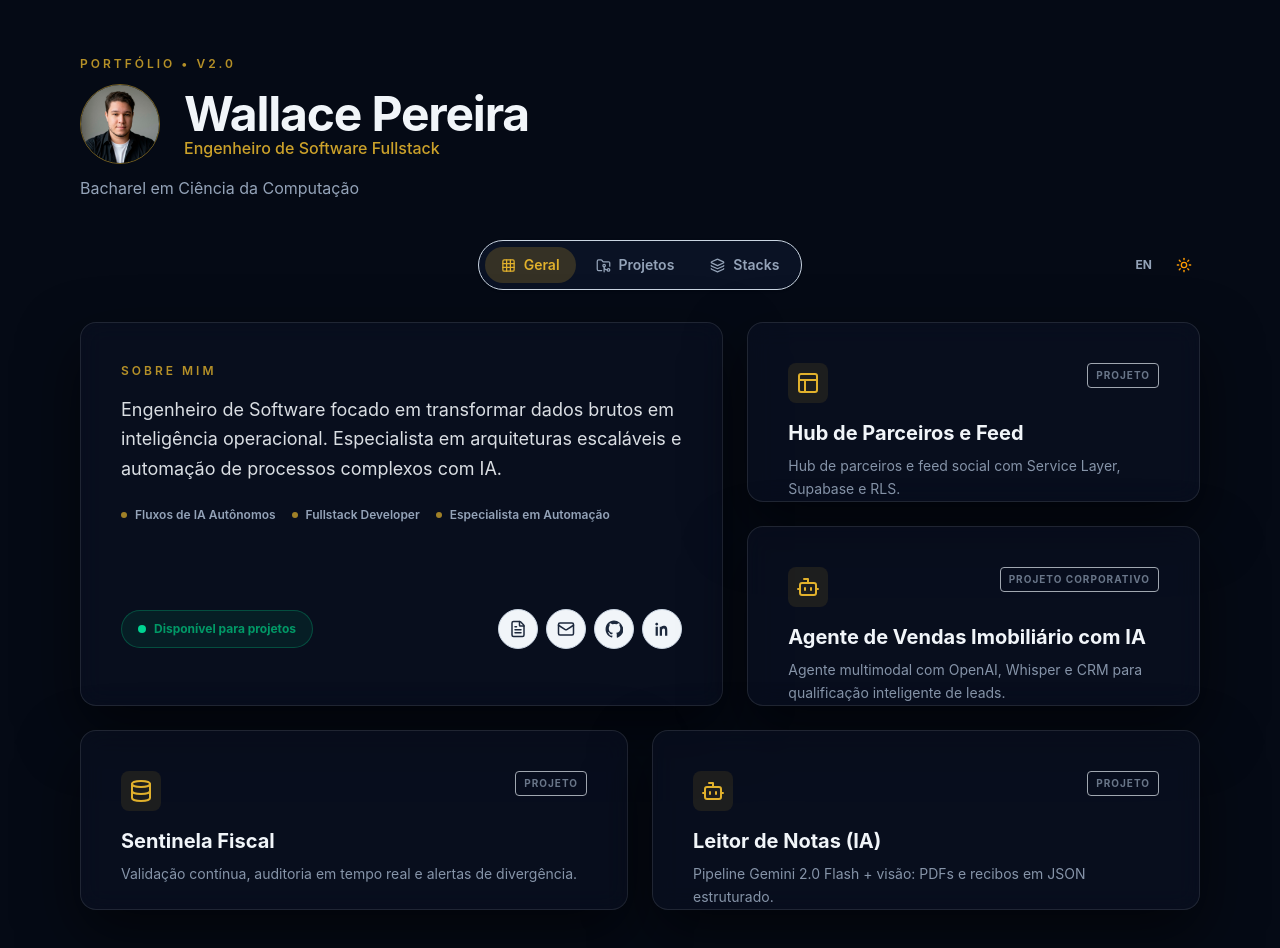
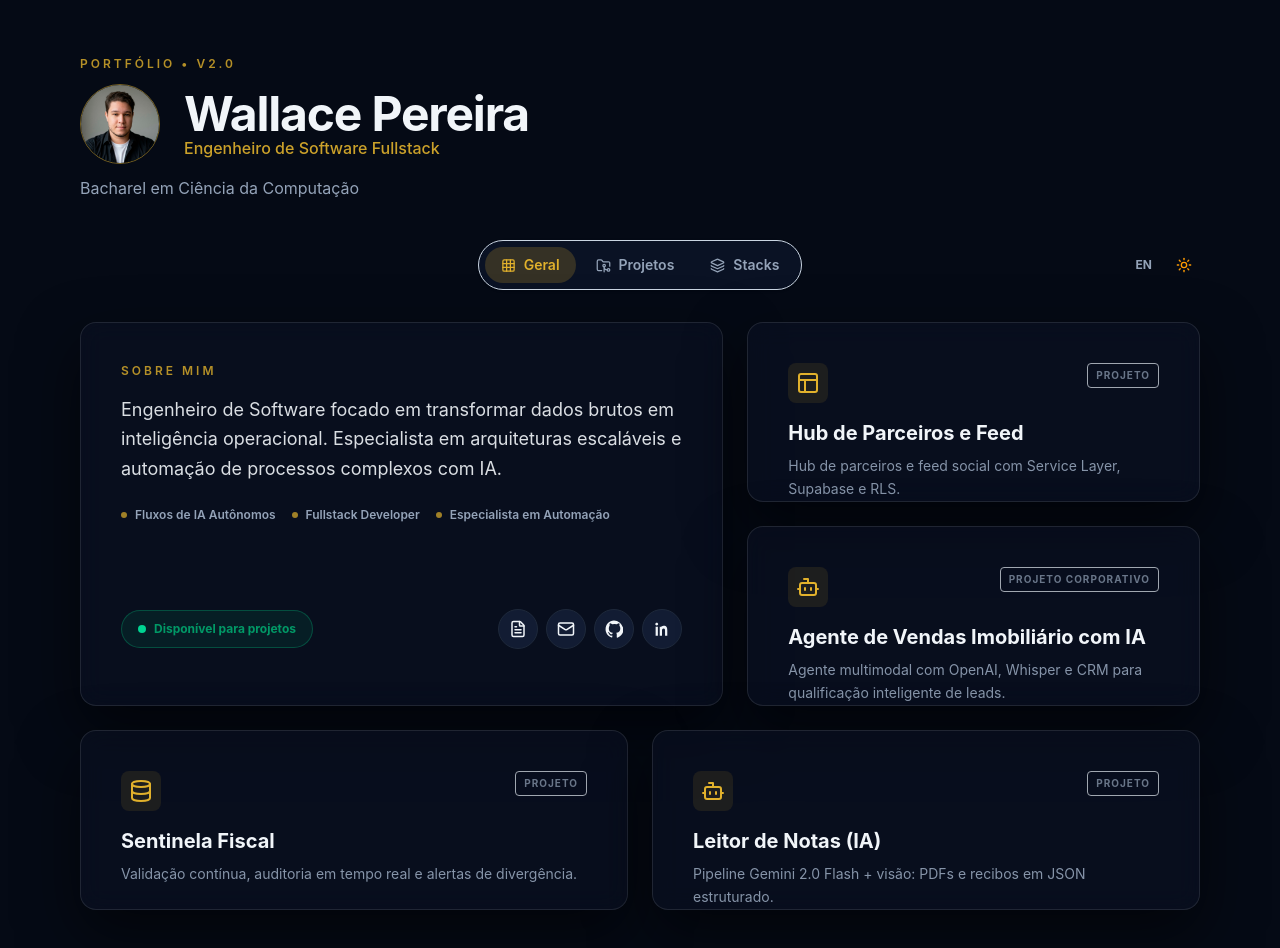
Before and after one commit to Wallace-Pereira1/portfolio-v2, a React (Vite) app: page / in a window 1280 px wide. Shown: the top 948 px of the page. Built offline with nearby package versions, Linux system fonts and the light colour scheme.

Commit message:
fix(safari): corrigir colapso de opacidade no modo escuro usando fallbacks solidos

```diff
--- a/src/App.tsx
+++ b/src/App.tsx
@@ -44,7 +44,7 @@ function StackIcon({ name }: { name: string }) {
     }
   };
   const icon = getIcon();
-  return icon ? <span className="text-[16px]">{icon}</span> : null;
+  return icon ? <span className="text-[16px] flex items-center justify-center">{icon}</span> : null;
 }
 
 function GitHubIcon({ size = 18 }: { size?: number }) {
@@ -103,7 +103,7 @@ export default function App() {
         <header className="relative flex flex-col items-start gap-3 pt-16 md:pt-0">
 
           {/* Mobile Selectors */}
-          <div className="absolute top-6 right-4 flex md:hidden gap-1.5 p-1.5 items-center z-50 rounded-full border border-slate-300 bg-white dark:bg-[#0a1224] shadow-sm">
+          <div className="absolute top-6 right-4 flex md:hidden gap-1.5 p-1.5 items-center z-50 rounded-full border border-slate-300 dark:border-white/10 bg-white dark:bg-[#0a1224] shadow-sm">
             <button
               onClick={() => setLanguage(language === 'PT' ? 'EN' : 'PT')}
               className="px-2.5 py-1 text-xs font-bold rounded-full text-[var(--text-secondary)] hover:bg-slate-100 dark:hover:bg-white/10 transition-colors"
@@ -259,49 +259,45 @@ export default function App() {
                         <span key={language}>{currentInfo.status}</span>
                       </div>
 
-                      {/* Botões das Redes Sociais - Ajustados Explicitamente para Modo Escuro no iOS */}
+                      {/* Botões das Redes Sociais - Amarrados com as variáveis de cor pura HEX */}
                       <div className="flex items-center gap-2">
                         <button
                           onClick={() => setIsResumeOpen(true)}
-                          className="inline-flex h-10 w-10 items-center justify-center rounded-full border border-slate-300 dark:border-white/10 bg-slate-100 dark:bg-[#121c33] text-slate-800 dark:text-slate-200 transition-all hover:bg-slate-200 dark:hover:bg-white/10"
+                          className="inline-flex h-10 w-10 items-center justify-center rounded-full border border-[var(--btn-border-mobile)] bg-[var(--btn-bg-mobile)] text-[var(--text-primary)] transition-all hover:bg-slate-200 dark:hover:bg-white/20"
                           aria-label={currentInfo.resume}
                           title={currentInfo.resume}
                         >
-                          <FileText size={18} className="text-slate-800 dark:text-slate-200" />
+                          <FileText size={18} />
                         </button>
 
                         <a
                           href="mailto:wallacepereira@proton.me"
-                          className="inline-flex h-10 w-10 items-center justify-center rounded-full border border-slate-300 dark:border-white/10 bg-slate-100 dark:bg-[#121c33] text-slate-800 dark:text-slate-200 transition-all hover:bg-slate-200 dark:hover:bg-white/10"
+                          className="inline-flex h-10 w-10 items-center justify-center rounded-full border border-[var(--btn-border-mobile)] bg-[var(--btn-bg-mobile)] text-[var(--text-primary)] transition-all hover:bg-slate-200 dark:hover:bg-white/20 hover:text-gold-500"
                           aria-label="Email"
                           title="Email"
                         >
-                          <Mail size={18} className="text-slate-800 dark:text-slate-200" />
+                          <Mail size={18} />
                         </a>
 
                         <a
                           href="https://github.com/Wallace-Pereira1"
                           target="_blank"
                           rel="noreferrer"
-                          className="inline-flex h-10 w-10 items-center justify-center rounded-full border border-slate-300 dark:border-white/10 bg-slate-100 dark:bg-[#121c33] text-slate-800 dark:text-slate-200 transition-all hover:bg-slate-200 dark:hover:bg-white/10"
+                          className="inline-flex h-10 w-10 items-center justify-center rounded-full border border-[var(--btn-border-mobile)] bg-[var(--btn-bg-mobile)] text-[var(--text-primary)] transition-all hover:bg-slate-200 dark:hover:bg-white/20 hover:text-gold-500"
                           aria-label="GitHub"
                           title="GitHub"
                         >
-                          <span className="text-slate-800 dark:text-slate-200">
-                            <GitHubIcon size={18} />
-                          </span>
+                          <GitHubIcon size={18} />
                         </a>
                         <a
                           href="https://www.linkedin.com/in/wallacepereira-in/"
                           target="_blank"
                           rel="noreferrer"
-                          className="inline-flex h-10 w-10 items-center justify-center rounded-full border border-slate-300 dark:border-white/10 bg-slate-100 dark:bg-[#121c33] text-slate-800 dark:text-slate-200 transition-all hover:bg-slate-200 dark:hover:bg-white/10"
+                          className="inline-flex h-10 w-10 items-center justify-center rounded-full border border-[var(--btn-border-mobile)] bg-[var(--btn-bg-mobile)] text-[var(--text-primary)] transition-all hover:bg-slate-200 dark:hover:bg-white/20 hover:text-gold-500"
                           aria-label="LinkedIn"
                           title="LinkedIn"
                         >
-                          <span className="text-slate-800 dark:text-slate-200">
-                            <LinkedInIcon size={18} />
-                          </span>
+                          <LinkedInIcon size={18} />
                         </a>
                       </div>
                     </div>
@@ -384,7 +380,7 @@ export default function App() {
                     <motion.span
                       key={item}
                       whileHover={{ scale: 1.05, y: -2 }}
-                      className="flex items-center gap-2 px-4 py-2 bg-slate-100/50 dark:bg-[#121c33] border border-slate-200 dark:border-white/10 rounded-lg text-sm font-medium text-slate-800 dark:text-slate-200 hover:bg-slate-200 dark:hover:bg-white/10 transition-all cursor-default"
+                      className="flex items-center gap-2 px-4 py-2 bg-[var(--badge-bg-mobile)] border border-slate-200 dark:border-white/10 rounded-lg text-sm font-medium text-[var(--text-primary)] hover:bg-slate-200 dark:hover:bg-white/10 transition-all cursor-default"
                     >
                       <StackIcon name={item} />
                       {item}
--- a/src/components/ProjectModal.tsx
+++ b/src/components/ProjectModal.tsx
@@ -41,11 +41,9 @@ export function ProjectModal({ open, project, onClose }: ProjectModalProps) {
 
   // Função que mapeia os IDs reais para renderizar os componentes de simulação
   const renderPlayground = (id: string) => {
-    // Normaliza a string eliminando espaços, caixas e prefixos repetidos
     const normalizedId = id.toLowerCase().trim().replace('project-', '')
 
     switch (normalizedId) {
-      // 1. Projeto Legado (ASP para Angular)
       case 'legacy-modernization':
       case 'legacy-modernization-project':
       case 'legacy':
@@ -53,7 +51,6 @@ export function ProjectModal({ open, project, onClose }: ProjectModalProps) {
       case 'projeto-legado':
         return <LegacySlider />
 
-      // 2. Leitor de Notas Fiscais (OCR)
       case 'ocr':
       case 'ocr-reader':
       case 'invoice-scanner':
@@ -62,20 +59,17 @@ export function ProjectModal({ open, project, onClose }: ProjectModalProps) {
       case 'invoice-ocr-ia':
         return <InvoiceScanner />
 
-      // 3. Agente Imobiliário de IA (Voz/Vendas)
       case 'real-estate-ai':
       case 'real-estate-ai-agent':
       case 'real-estate':
         return <RealEstateAgent />
 
-      // 4. Sentinela Fiscal (Automação de Logs)
       case 'fiscal':
       case 'fiscal-sentinel':
       case 'sentinela-fiscal':
       case 'fiscal-sentinel-logs':
         return <FiscalSentinelLogs />
 
-      // 5. Hub de Parceiros (Redirecionamento / Produção)
       case 'partner-management-hub':
       case 'solargrid':
         return (
@@ -172,7 +166,7 @@ export function ProjectModal({ open, project, onClose }: ProjectModalProps) {
                   {project.technologies.map((tech) => (
                     <span
                       key={tech}
-                      className="rounded-full border border-slate-300 dark:border-white/10 bg-[var(--badge-bg-mobile)] px-3 py-1 text-xs font-semibold text-slate-800 dark:text-slate-200"
+                      className="rounded-full border border-slate-300 dark:border-white/10 bg-[var(--badge-bg-mobile)] px-3 py-1 text-xs font-semibold text-[var(--text-primary)]"
                     >
                       {tech}
                     </span>
@@ -185,7 +179,7 @@ export function ProjectModal({ open, project, onClose }: ProjectModalProps) {
               <div className="flex flex-wrap gap-3 pt-4">
                 {project.links.github && (
                   <a
-                    className="inline-flex items-center gap-2 rounded-full border border-slate-300 dark:border-white/10 bg-slate-100 dark:bg-white/10 px-4 py-2.5 text-xs font-bold text-[var(--text-primary)] shadow-sm hover:bg-slate-200 dark:hover:bg-white/20 transition-all"
+                    className="inline-flex items-center gap-2 rounded-full border border-slate-300 dark:border-white/10 bg-[var(--btn-bg-mobile)] px-4 py-2.5 text-xs font-bold text-[var(--text-primary)] shadow-sm hover:bg-slate-200 dark:hover:bg-white/20 transition-all"
                     href={project.links.github}
                     target="_blank"
                     rel="noreferrer"
--- a/src/index.css
+++ b/src/index.css
@@ -19,9 +19,11 @@
   --card-border: rgba(15, 23, 42, 0.08);
   --shadow-glass: 0 10px 30px rgba(15, 23, 42, 0.03);
 
-  /* Cores sólidas seguras para elementos interativos em modo claro */
+  /* Cores sólidas puras em HEX para evitar bugs de opacidade no iOS/Safari */
   --btn-bg-mobile: #f1f5f9;
-  --badge-bg-mobile: rgba(15, 23, 42, 0.05);
+  --btn-border-mobile: #cbd5e1;
+  --badge-bg-mobile: #e2e8f0;
+  --badge-text-mobile: #334155;
 }
 
 /* 3. Escopo Globais de Tema - Modo Escuro (Fundo Corrigido para WebKit) */
@@ -35,9 +37,11 @@
   --card-border: rgba(255, 255, 255, 0.1);
   --shadow-glass: 0 24px 60px rgba(0, 0, 0, 0.55);
 
-  /* Solução do Bug iOS: Cores hexadecimais sólidas escuras para os botões e badges */
+  /* Cores sólidas profundas para isolamento completo no Modo Escuro */
   --btn-bg-mobile: #121c33;
+  --btn-border-mobile: #1e293b;
   --badge-bg-mobile: #121c33;
+  --badge-text-mobile: #cbd5e1;
 }
 
 /* 4. Classes Utilitárias Glassmorphism */
```
